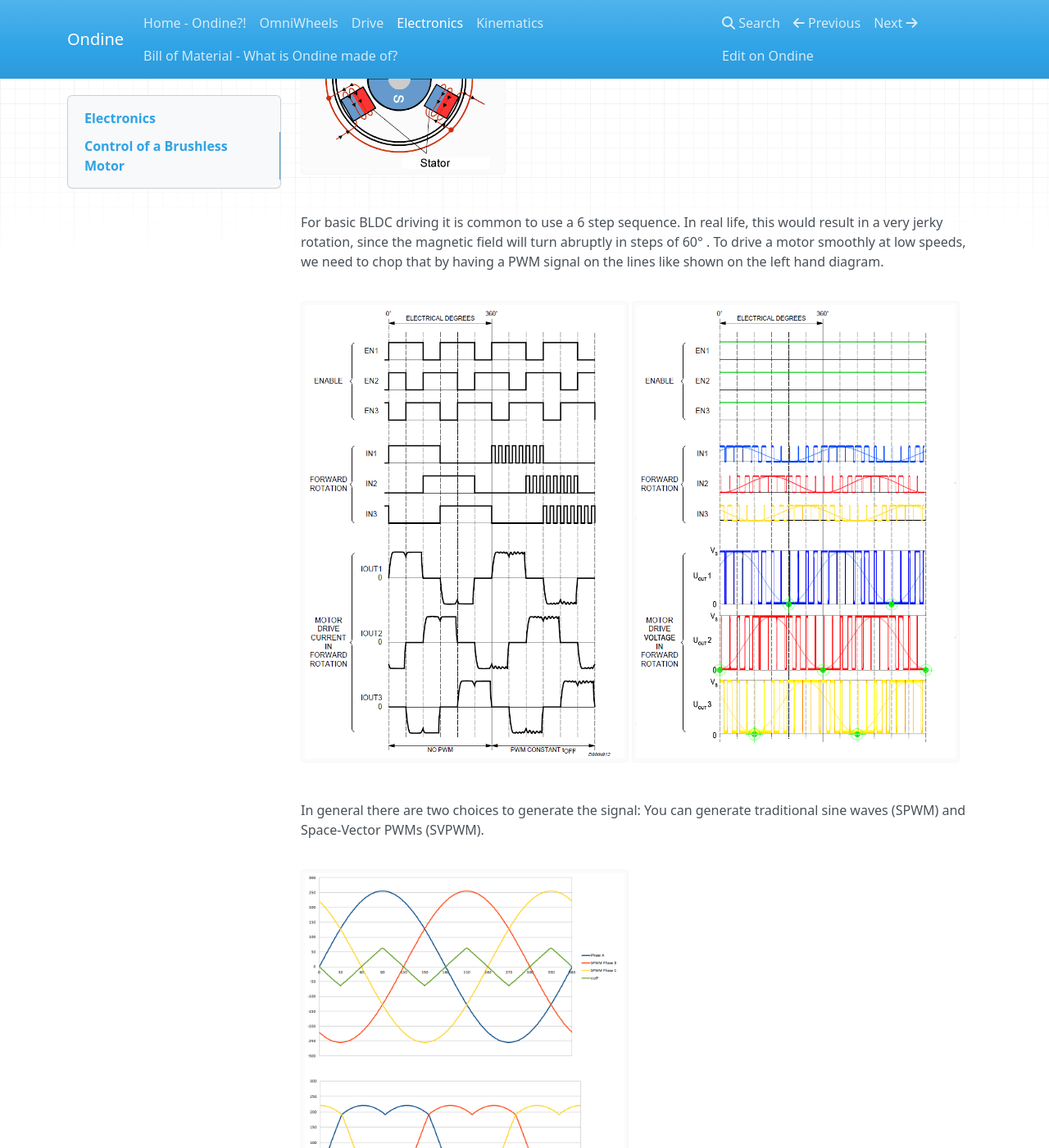
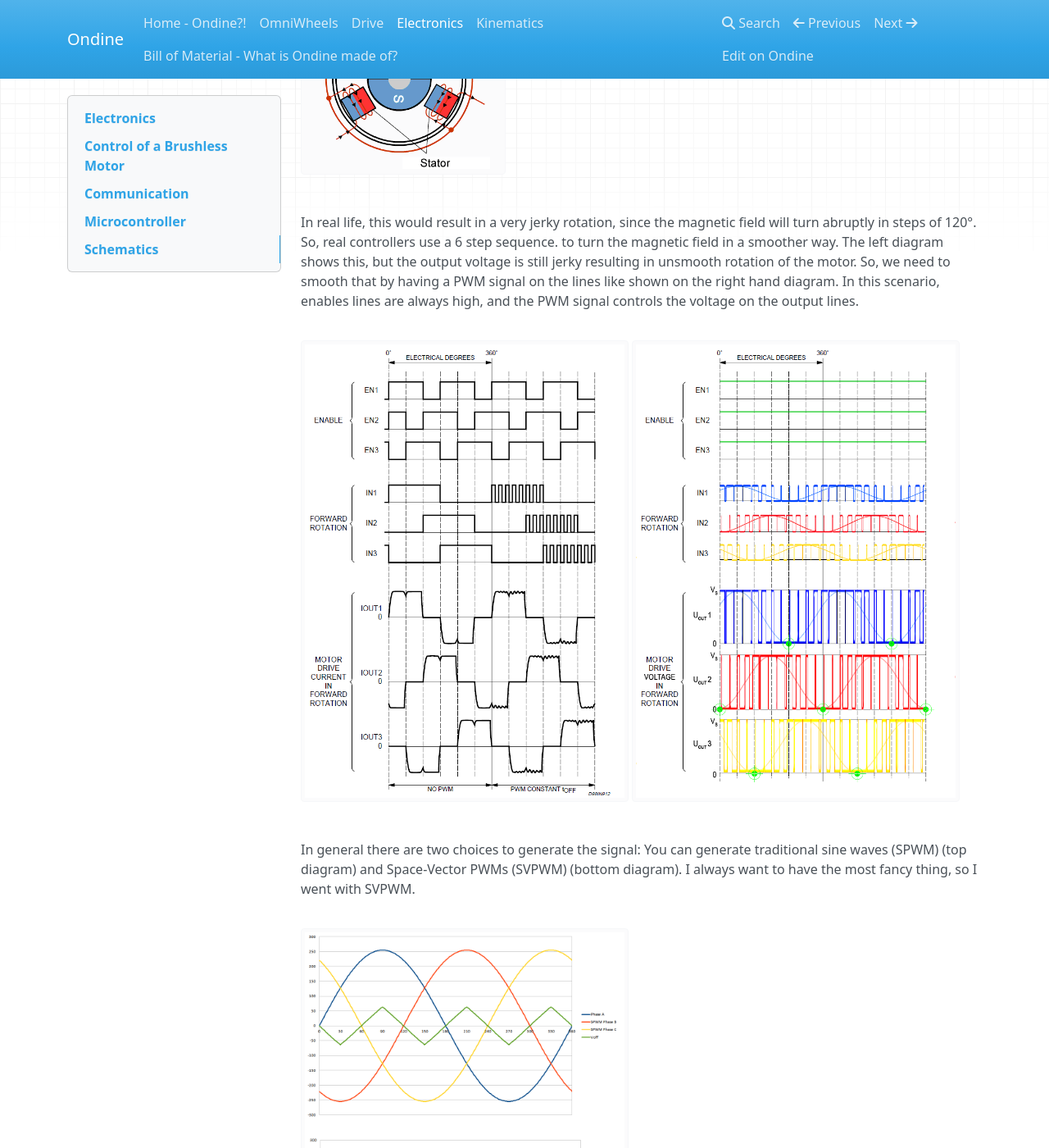
Before and after one commit to jochenalt/Ondine, an MkDocs documentation site: the page built from docs/Electronics.md, in a window 1280 px wide and 1400 px high, scrolled down 643 px. Shown: the whole window at 82% size. Built offline with MkDocs 1.6.1, drawn with Linux system fonts in a browser that asks for light colours; nearby versions of some CDN libraries; old or Windows-style settings are respelled for this version of MkDocs; some of the changed text lies outside the part shown.

Commit message:
no message

```diff
--- a/docs/Electronics.md
+++ b/docs/Electronics.md
@@ -3,12 +3,11 @@
 
 Electronics takes care of the following topics
 
-* <b>Control of the three brushless motors</b>. Brushless motoros require more control and electronics than brushed motors. Since industrial controlers are quite expensive, I did my own based on the [L6234 three phase motor driver](https://www.google.com/url?sa=t&rct=j&q=&esrc=s&source=web&cd=1&cad=rja&uact=8&ved=2ahUKEwjyubq8yJneAhWQ6qQKHc-_DH4QFjAAegQICRAC&url=https%3A%2F%2Fwww.st.com%2Fresource%2Fen%2Fapplication_note%2Fcd00004062.pdf&usg=AOvVaw3LNxqsRuPNezNOGpHoja4f), which is kind of outdated, but still has nice specs.
+* <b>Control of the three brushless motors</b>. Brushless motoros require more control and electronics than brushed motors. Since industrial controlers are quite expensive, I did my own based on the [L6234 three phase motor driver](https://www.st.com/content/ccc/resource/technical/document/application_note/78/44/47/d5/a8/63/4a/8e/CD00004062.pdf/files/CD00004062.pdf/jcr:content/translations/en.CD00004062.pdf), which is kind of outdated, but still has nice specs.
 * <b>Running Kinematics and state control</b>. Kinematics and state control need to run with a high frequency and reasonable precision. I went with a [Teensy 3.5](https://www.pjrc.com/store/teensy35.html) ARM controller with 120MHz providing floating point arithmetics in hardware.
 * <b>Communicate with the outside world</b>. The bot communicates via a small webserver connected to a local Wifi using the popular [ESP8266](https://www.seeedstudio.com/NodeMCU-v2-Lua-based-ESP8266-development-kit-p-2415.html) device.
 
 # Control of a Brushless Motor
-
 
 A brushless motor is driven by a magnetic field that turns 90° in advance of the motor's rotor. For that purpose I have optical encoders detecting the rotors position and three half bridges driving the lines with a sine wave that produces the magnetic field.
 
@@ -16,15 +15,29 @@
 
 <img width="250" src="https://raw.githubusercontent.com/jochenalt/Ondine/master/docs/images/electronics/bldc motor animation.gif"/>
 
-For basic BLDC driving it is common to use a 6 step sequence. In real life, this would result in a very jerky rotation, since the magnetic field will turn abruptly in steps of 60° .
-To drive a motor smoothly at low speeds, we need to chop that by having a PWM signal on the lines like shown on the left hand diagram.
+In real life, this would result in a very jerky rotation, since the magnetic field will turn abruptly in steps of 120°.
+So, real controllers use a 6 step sequence. to turn the magnetic field in a smoother way. The left diagram shows this, but the output voltage is still jerky resulting in unsmooth rotation of the motor. So, we need to smooth that by having a PWM signal on the lines like shown on the right hand diagram. In this scenario, enables lines are always high, and the PWM signal controls the voltage on the output lines.
 
 <img width="400" src="https://raw.githubusercontent.com/jochenalt/Ondine/master/docs/images/electronics/BLDC 6 step sequence.png"/>
 <img width="400" src="https://raw.githubusercontent.com/jochenalt/Ondine/master/docs/images/electronics/SPWM.png"/>
 
-
-In general there are two choices to generate the signal: You can generate traditional sine waves (SPWM) and Space-Vector PWMs (SVPWM).
+In general there are two choices to generate the signal: You can generate traditional sine waves (SPWM) (top diagram) and Space-Vector PWMs (SVPWM) (bottom diagram). I always want to have the most fancy thing, so I went with SVPWM.
 
 <img width="400" src="https://raw.githubusercontent.com/jochenalt/Ondine/master/docs/images/electronics/SPWM vs SVPWM.png"/>
 
-I always want to have the most fancy thing, so I went with SVPWM.
+# Communication
+
+The device should communicate with the outside world. A fully fledged SOC board (Raspberry or ODroid) seemed to be an overkill, so I used a small web module that became famous a couple of years ago. The [ESP8266](https://www.seeedstudio.com/NodeMCU-v2-Lua-based-ESP8266-development-kit-p-2415.html) can be programmed in C++ in an Eclipse IDE and already has a library implementing a webserver. Those weired scripting languages that always come with a device like that (in this case "LUA"), is nothing I wanted to spend time with.
+<img width="50" src="https://statics3.seeedstudio.com/seeed/img/2017-03/QluwTVU7FQIvaC8dZy6x2JaM.jpg"/>
+
+# Microcontroller
+
+The microcontroller should run the state control to make the bot balance and move, it has to control the motor drivers which uses up some capacity, and it has to receive commands coming from the webserver module. An Avr uC would be too much of a tuning pain, a fully fledged Linux board would be overengineered, so I went with my favrourite controller, a [Teensy 3.5](https://www.pjrc.com/store/teensy35.html) that has a 32bit-Arm M4 controller with enough memory, 120MHz, 5V compatibility, and a 32-bit FPU which comes in handy for kinematics and state control.
+
+# Schematics
+
+<img width="400" src="https://raw.githubusercontent.com/jochenalt/Ondine/master/docs/images/electronics/schematics.png"/>
+<img width="400" src="https://raw.githubusercontent.com/jochenalt/Ondine/master/docs/images/electronics/board.png"/>
+
+
+The motors pull 2A max, so I choose the [L6234](https://www.st.com/content/ccc/resource/technical/document/application_note/78/44/47/d5/a8/63/4a/8e/CD00004062.pdf/files/CD00004062.pdf/jcr:content/translations/en.CD00004062.pdf) in order to not have 18 MOSFETs to be soldered. Luckily, there's a nice breakout from [Drotek](https://drotek.com/shop/en/home/212-brushless-gimbal-controller-l6234.html) that is very convinient to use.
```
Also changed, not shown: docs/images/electronics/board.png (added), docs/images/electronics/schematics.png (added).
